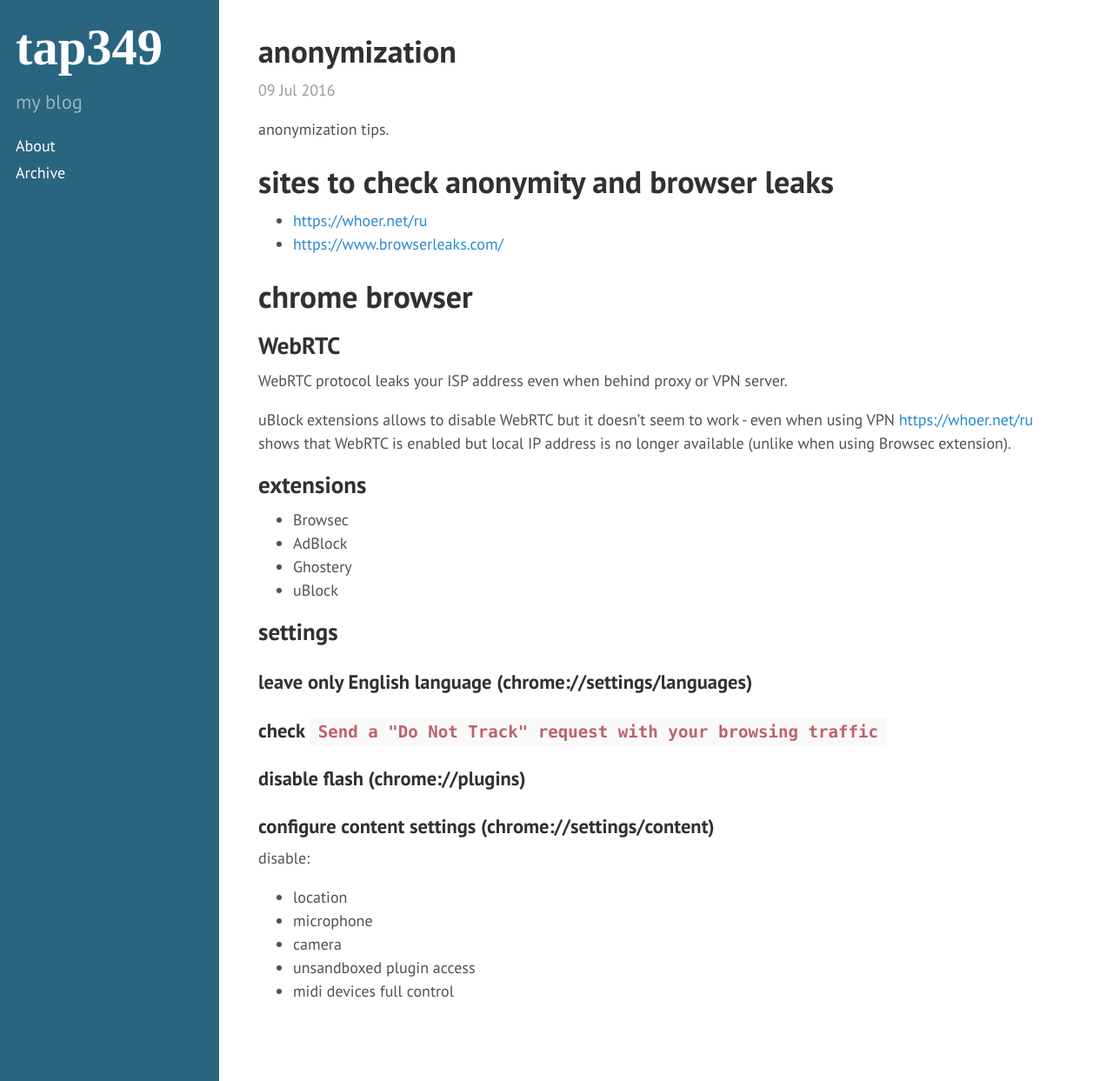
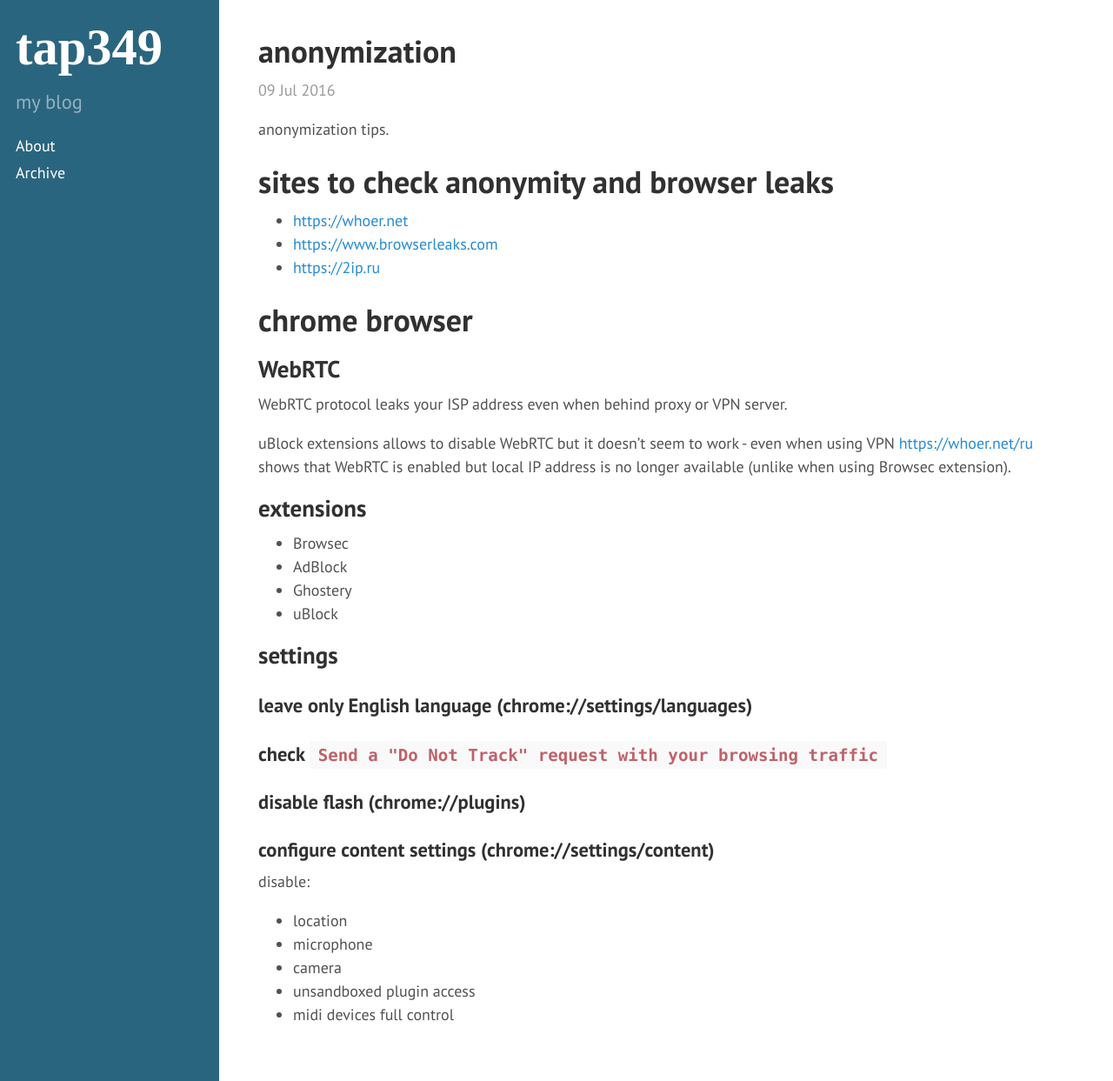
Before and after one commit to tap349/tap349.github.io, a Jekyll site: the page built from _posts/2016-07-10-anonymization.md, in a window 1280 px wide and 1243 px high. Shown: the whole window at 87% size. Built offline with Jekyll 4.4.1, drawn with Linux system fonts in a browser that asks for light colours.

Commit message:
update 2016-07-10_22:17:58

```diff
--- a/_posts/2016-07-10-anonymization.md
+++ b/_posts/2016-07-10-anonymization.md
@@ -12,8 +12,9 @@ anonymization tips.
 
 # sites to check anonymity and browser leaks
 
-- <https://whoer.net/ru>
-- <https://www.browserleaks.com/>
+- <https://whoer.net>
+- <https://www.browserleaks.com>
+- <https://2ip.ru>
 
 # chrome browser
 
```
